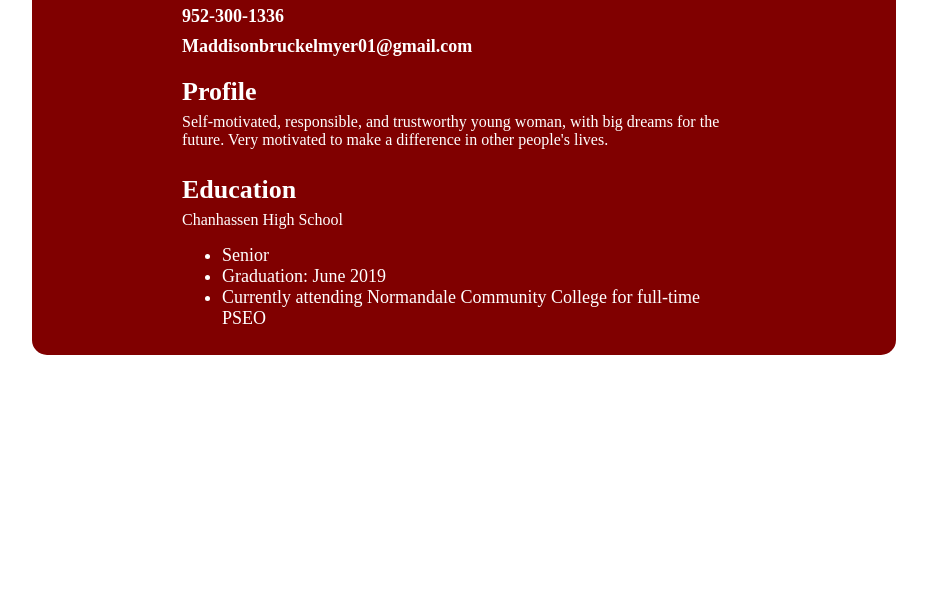
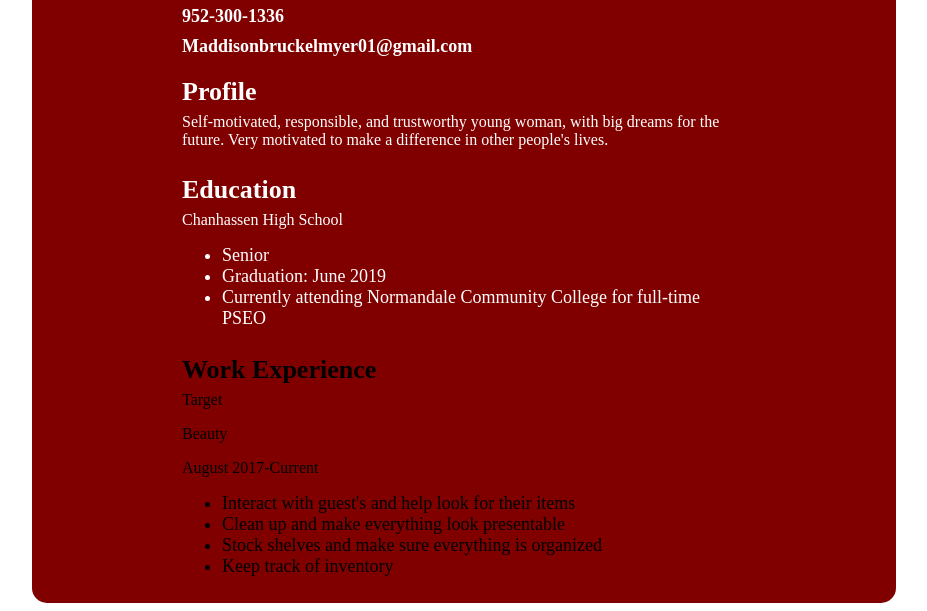
Before and after one commit to maddisonbruckelmyer01/maddisonbruckelmyer.github.io, a plain HTML site: page index.html in a window 1280 px wide. Shown: the part 265-876 px from the top of the page, without its empty margins (176-1103 px from the left). Before the commit the page ends 800 px from the top, so only its background shows below. Drawn offline with Linux system fonts and the light colour scheme.

Commit message:
work experience

```diff
--- a/index.html
+++ b/index.html
@@ -26,6 +26,18 @@
       <li>Currently attending Normandale Community College for full-time PSEO</li>
       </ul>
     </div>
+    <div id="content-work">
+      <h3>Work Experience</h3>
+      <p>Target</p>
+      <p>Beauty</p>
+      <p>August 2017-Current</p>
+      <ul>
+        <li>Interact with guest's and help look for their items</li>
+        <li>Clean up and make everything look presentable</li>
+        <li>Stock shelves and make sure everything is organized</li>
+        <li>Keep track of inventory</li>
+      </ul>
+    </div>
   </div>
 </body>
 <html>
```
